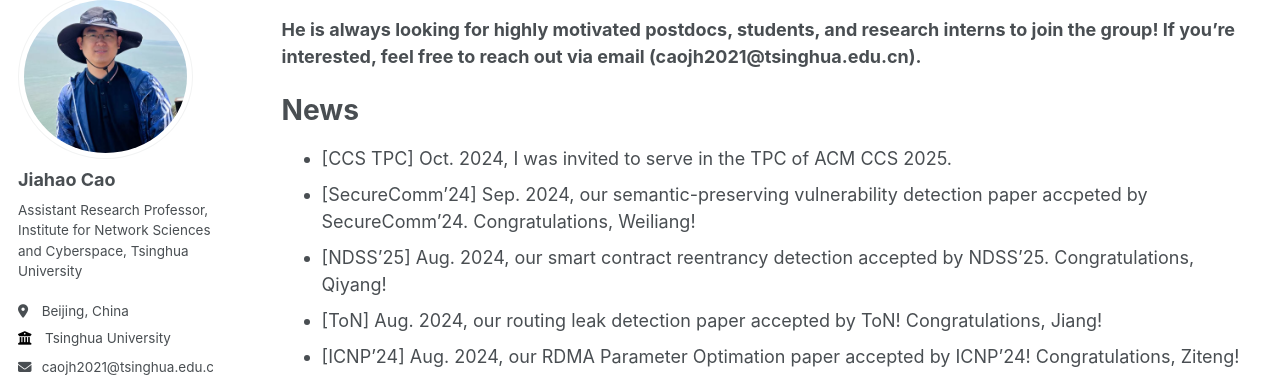
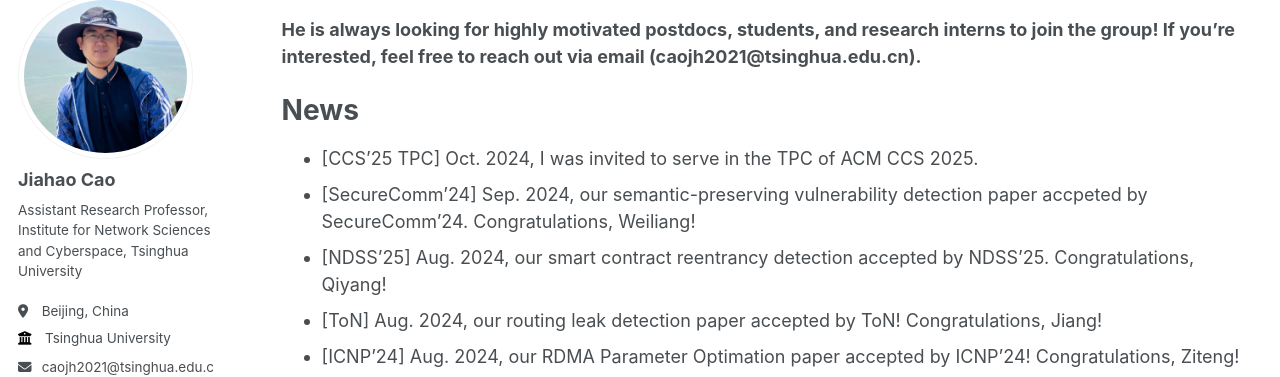
Before and after one commit to caojh15/caojh15.github.io, a Jekyll site: the page built from _pages/about.md, in a window 1280 px wide and 900 px high, scrolled down 643 px. Shown: the part 112-489 px from the top of the window. Built offline with Jekyll 4.4.1, drawn with Linux system fonts in a browser that asks for light colours; some web fonts are replaced.

Commit message:
Update about.md

```diff
--- a/_pages/about.md
+++ b/_pages/about.md
@@ -20,7 +20,7 @@ His current interests mainly focus on the following domains:
 **He is always looking for highly motivated postdocs, students, and research interns to join the group! If you're interested, feel free to reach out via email (caojh2021@tsinghua.edu.cn).**
 
 # News
-- [CCS TPC] Oct. 2024, I was invited to serve in the TPC of ACM CCS 2025.
+- [CCS'25 TPC] Oct. 2024, I was invited to serve in the TPC of ACM CCS 2025.
 - [SecureComm'24] Sep. 2024, our semantic-preserving vulnerability detection paper accpeted by SecureComm'24. Congratulations, Weiliang!
 - [NDSS'25] Aug. 2024, our smart contract reentrancy detection accepted by NDSS'25. Congratulations, Qiyang!
 - [ToN] Aug. 2024, our routing leak detection paper accepted by ToN! Congratulations, Jiang!
```
